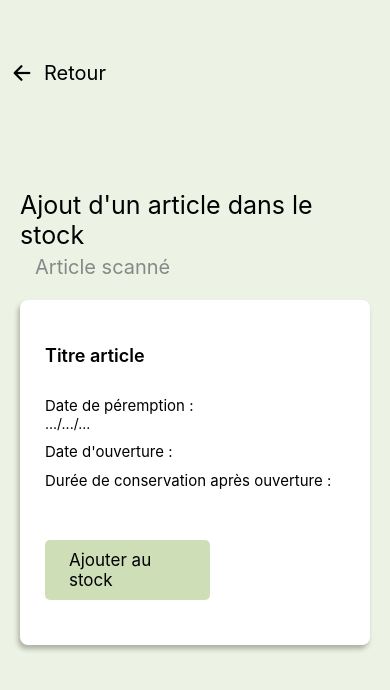
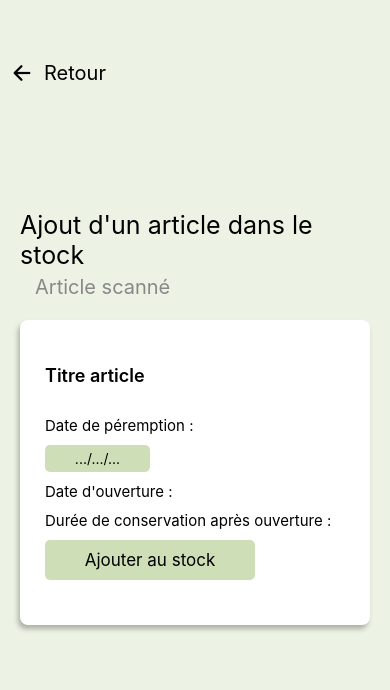
Before and after one commit to pcrdemma/Shop2Plate-Front, a React Native app: screen / in a window 390 px wide. Shown: the top 690 px of the page. Built offline with nearby package versions, Linux system fonts and the light colour scheme.

Commit message:
change date button

```diff
--- a/components/addStockStyle.js
+++ b/components/addStockStyle.js
@@ -68,14 +68,22 @@ export const style = StyleSheet.create({
     button: {
         justifyContent: 'center',
         alignItems: 'center',
-        width: '55%',
+        width: '70%',
         backgroundColor: 'rgba(132, 174, 78, 0.4)',
         paddingVertical: 10,
         paddingHorizontal: 24,
-        marginTop: 50,
+        marginTop: 10,
         borderRadius: 5,
     },
     buttonText: {
         fontSize: 17,
     },
+    buttonDate: {
+        backgroundColor: 'rgba(132, 174, 78, 0.4)',
+        padding: 5,
+        borderRadius: 5,
+        marginTop: 10,
+        width: '35%',
+        alignItems: 'center',
+    },
 });
--- a/pages/AddStock.js
+++ b/pages/AddStock.js
@@ -1,7 +1,8 @@
 import React, { useState } from 'react';
-import { View, TouchableOpacity, Text, TextInput } from 'react-native';
+import { View, TouchableOpacity, Text } from 'react-native';
 import { style } from '../components/addStockStyle.js';
 import { Ionicons } from '@expo/vector-icons';
+import DateTimePicker from '@react-native-community/datetimepicker';
 
 const AddStock = () => {
     const handleBackPress = () => {
@@ -12,16 +13,23 @@ const AddStock = () => {
         console.log('Add stock button has been pressed');
     };
 
+    const [expirationDate, setExpirationDate] = useState(null);
+    const [showDatePicker, setShowDatePicker] = useState(false);
 
+    const handleDateChange = (event, selectedDate) => {
+        setShowDatePicker(false); // Fermer le sélecteur de date après avoir sélectionné une date
+        if (selectedDate) {
+            setExpirationDate(selectedDate);
+        }
+    };
 
-    const [expirationDate, setExpirationDate] = useState('');
-
-  const handleDateChange = (text) => {
-    // Vérifiez si la longueur de la chaîne est inférieure ou égale à 8 caractères et si elle ne contient que des chiffres et '/'
-    if (text.length <= 8 && /^[0-9/]*$/.test(text)) {
-      setExpirationDate(text);
-    }
-  };
+    const formatDate = (date) => {
+        if (!date) return '.../.../...';
+        const day = date.getDate().toString().padStart(2, '0');
+        const month = (date.getMonth() + 1).toString().padStart(2, '0');
+        const year = date.getFullYear();
+        return `${day}/${month}/${year}`;
+    };
 
     return (
         <View style={style.container}>
@@ -50,39 +58,34 @@ const AddStock = () => {
                         Titre article
                     </Text>
                 </View>
-                <Text style = {style.text}>
+                <Text style={style.text}>
                     Date de péremption :
+                </Text>
+                {showDatePicker && (
+                    <DateTimePicker
+                        value={expirationDate || new Date()}
+                        mode="date"
+                        display="default"
+                        onChange={handleDateChange}
+                    />
+                )}
+                <TouchableOpacity style={style.buttonDate} onPress={() => setShowDatePicker(true)}>
+                    <Text style={style.buttonDateText}>{formatDate(expirationDate)}</Text>
+                </TouchableOpacity>
 
-                </Text >
-                <TextInput
-                    style={style.input}
-                    value={expirationDate}
-                    onChangeText={handleDateChange}
-                    placeholder=".../.../..."
-                    maxLength={8}
-                    keyboardType="numeric"
-                />
-
-                <Text style = {style.text}>
+                <Text style={style.text}>
                     Date d'ouverture :
                 </Text>
 
-                <Text style = {style.text}>
+                <Text style={style.text}>
                     Durée de conservation après ouverture :
                 </Text>
-                {/* <TextInput
-                    style={style.input}
-                    value={expirationDate}
-                    onChangeText={handleDateChange}
-                    placeholder=".../.../..."
-                    maxLength={8}
-                    keyboardType="numeric"
-                /> */}
+
                 <TouchableOpacity style={style.button} onPress={handleAddStock}>
-                        <Text style={style.buttonText}>Ajouter au stock</Text>
-                    </TouchableOpacity>
+                    <Text style={style.buttonText}>Ajouter au stock</Text>
+                </TouchableOpacity>
             </View>
-        </View >
+        </View>
     );
 }
 
```
Also changed, not shown: package.json (+5 -3 lines), 1 other file (tests, documents, lock files or other folders).
